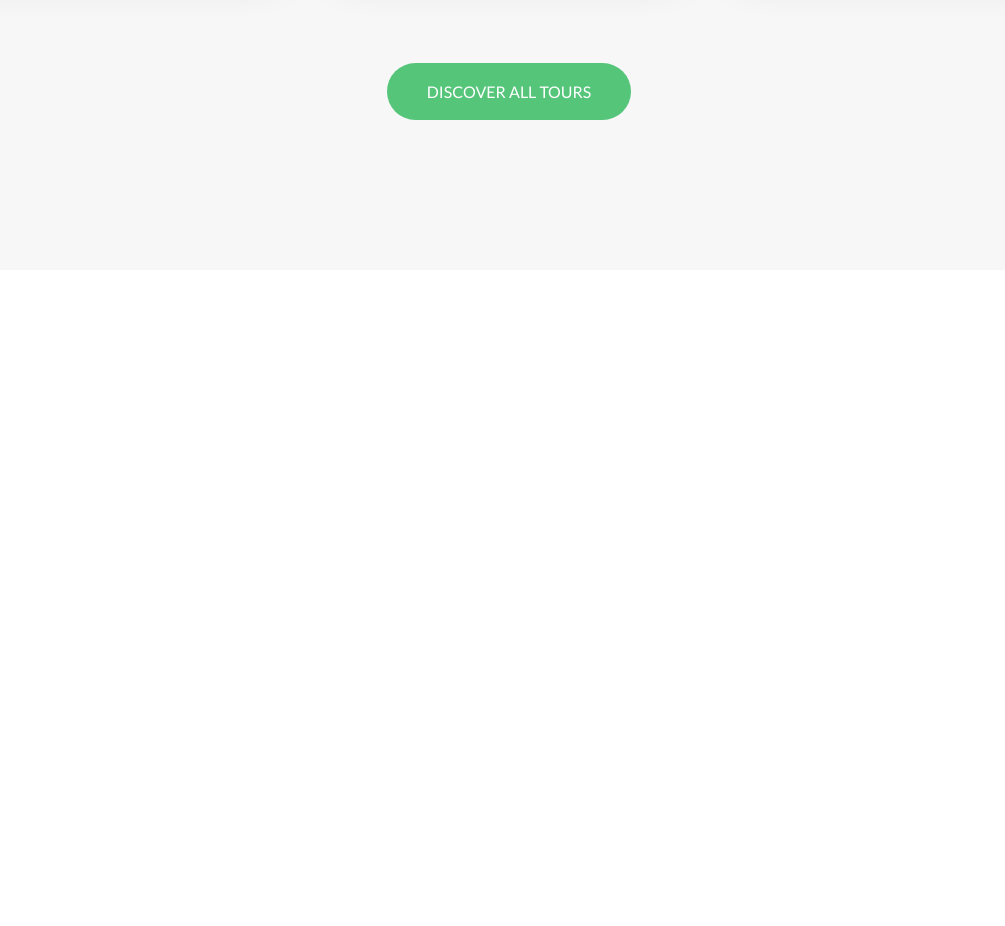
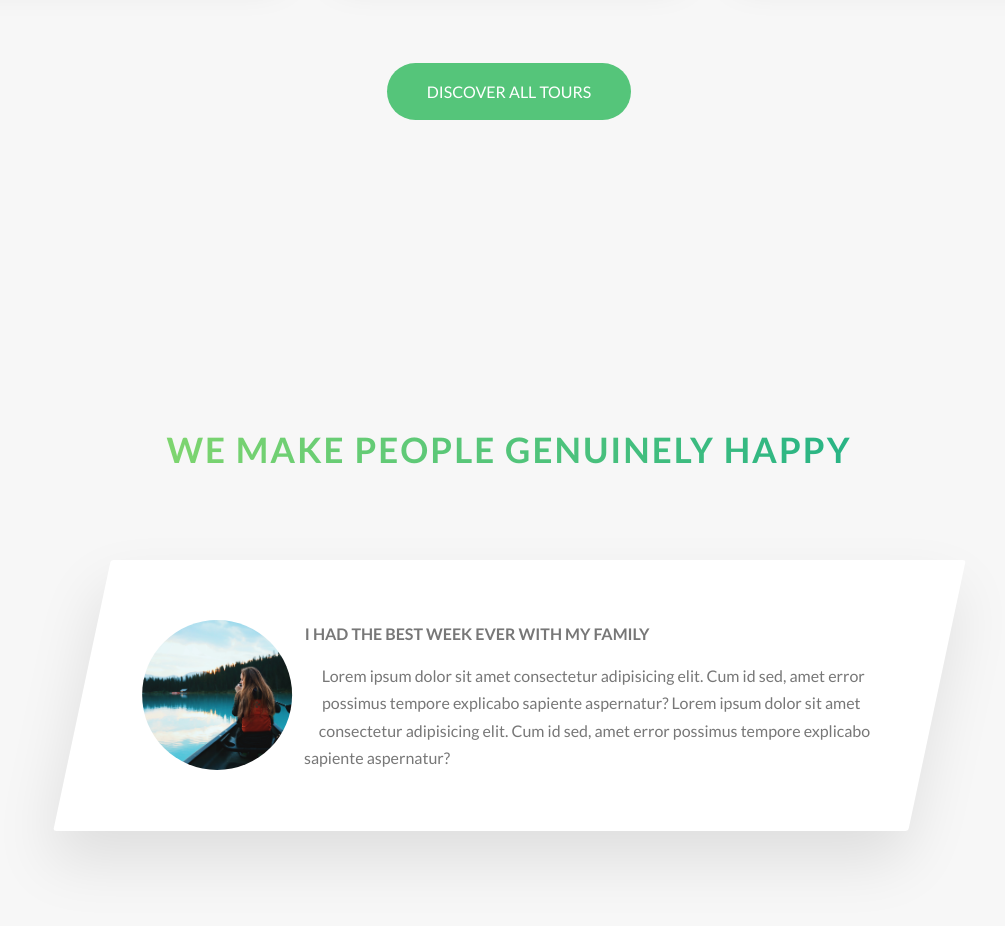
Before and after one commit to mzedlach/Advanced-CSS-and-Sass-Flexbox-Grid-Animations-and-More, a website: page Natours/index.html in a window 1280 px wide. Shown: the part 3030-3956 px from the top of the page, without its empty margins (131-1136 px from the left). Before the commit the page ends 3330 px from the top, so only its background shows below. Drawn offline with Linux system fonts and the light colour scheme.

Commit message:
Stories Section Part 1

```diff
--- a/Natours/index.html
+++ b/Natours/index.html
@@ -190,6 +190,26 @@
                     <a href="#" class="btn btn--green">Discover all tours</a>
                 </div>
             </section>
+            <section class="section-stories">
+                <div class="u-center-text u-margin-bottom-big">
+                    <h2 class="heading-secondary">
+                        We make people genuinely happy
+                    </h2>
+                </div>
+                <div class="row">
+                    <div class="story">
+                        <figure class="story__shape">
+                            <img src="img/nat-8.jpg" alt="Person on a tour" class="story__img">
+                        </figure>
+                        <div class="story__text">
+                            <h3 class="heading-tertiary u-margin-bottom-small">I had the best week ever with my family</h3>
+                            <p>
+                                Lorem ipsum dolor sit amet consectetur adipisicing elit. Cum id sed, amet error possimus tempore explicabo sapiente aspernatur? Lorem ipsum dolor sit amet consectetur adipisicing elit. Cum id sed, amet error possimus tempore explicabo sapiente aspernatur?
+                            </p>
+                        </div>
+                    </div>
+                </div>
+            </section>
         </main>
 
         <!-- <section class="grid-test">
--- /dev/null
+++ b/Natours/sass/components/_story.scss
@@ -0,0 +1,31 @@
+.story {
+    width: 75%;
+    margin: 0 auto;
+    box-shadow: 0 3rem 6rem rgba($color-black, .1);
+    background-color: $color-white;
+    border-radius: 3px;
+    padding: 6rem;
+    padding-left: 9rem;
+    font-size: $default-font-size;
+    transform: skewX(-12deg);
+
+    &__shape {
+        width: 15rem;
+        height: 15rem;
+        float: left;
+        // For the following polygon to work, the element must have set width and height + a float
+        -webkit-shape-outside: circle(50% at 50% 50%);
+        shape-outside: circle(50% at 50% 50%);
+        //For the element to actually look like a circle:
+        -webkit-clip-path: circle(50% at 50% 50%);
+        clip-path: circle(50% at 50% 50%);
+
+        transform: translateX(-3rem) skewX(12deg);;
+    }
+    &__img {
+        height: 100%;
+    }
+    &__text {
+        transform: skewX(12deg);
+    }
+}
--- a/Natours/sass/main.scss
+++ b/Natours/sass/main.scss
@@ -11,6 +11,7 @@
 @import "components/card";
 @import "components/composition";
 @import "components/feature-box";
+@import "components/story";
 
 @import "layouts/grid";
 @import "layouts/header";
--- a/Natours/sass/pages/_home.scss
+++ b/Natours/sass/pages/_home.scss
@@ -25,3 +25,8 @@
     padding: 25rem 0 15rem 0;
     margin-top: -10rem;
 }
+
+.section-stories {
+    padding: 15rem 0;
+    background-color: $color-grey-light-1;
+}
```
Also changed, not shown: Natours/css/style.css.
